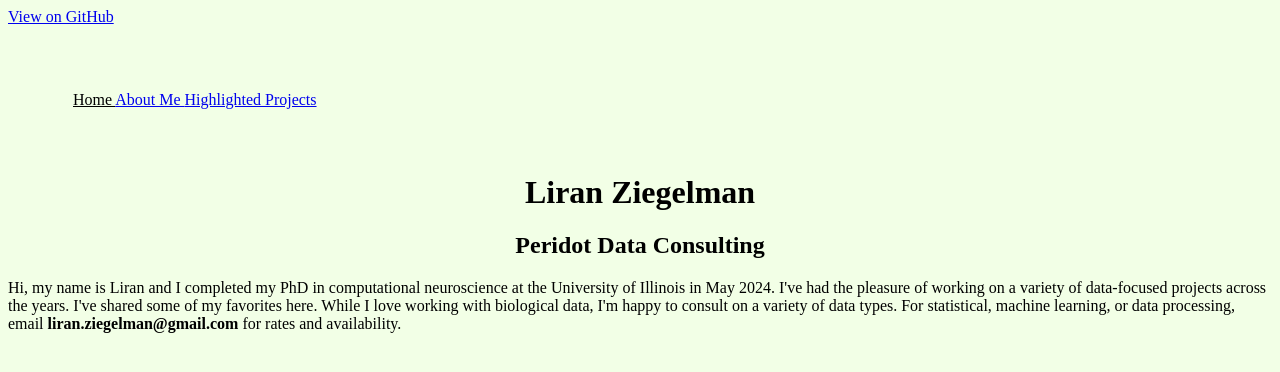
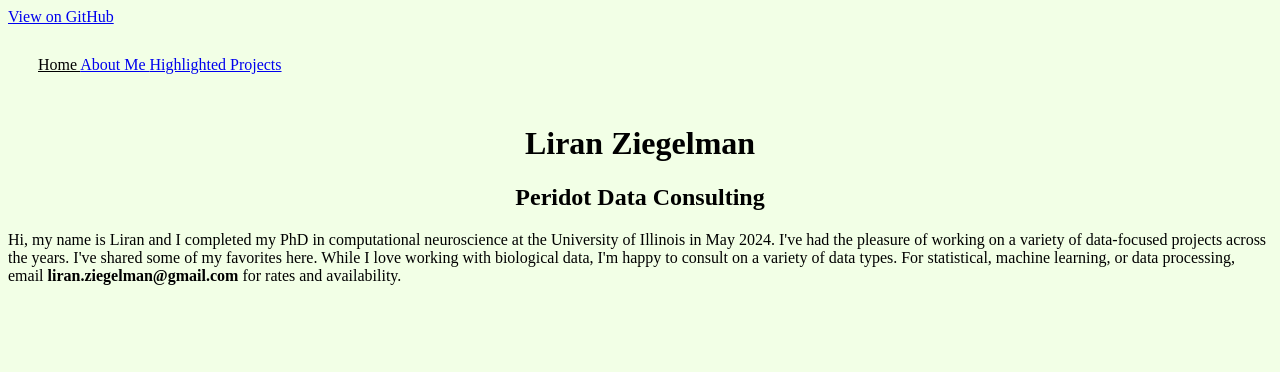
Before and after one commit to lziegelman/lziegelman.github.io, a Jekyll site: the page built from index.html, in a window 1280 px wide. Shown: the top 372 px of the page. Built offline with Jekyll 4.4.1, drawn with Linux system fonts in a browser that asks for light colours.

Commit message:
Update navigation.html

```diff
--- a/_includes/navigation.html
+++ b/_includes/navigation.html
@@ -16,7 +16,7 @@
 <style>
 nav {
   list-style-type: none;
-  margin: 35px;
+  margin: 0px;
   padding: 30px;
 }
 </style>
```
